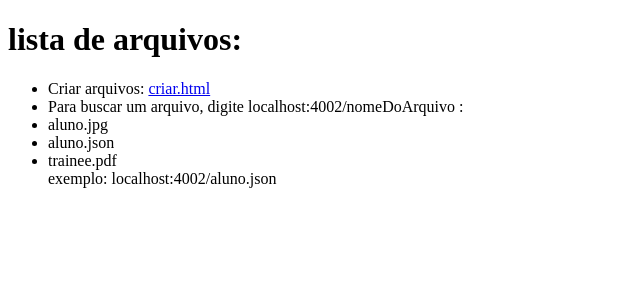
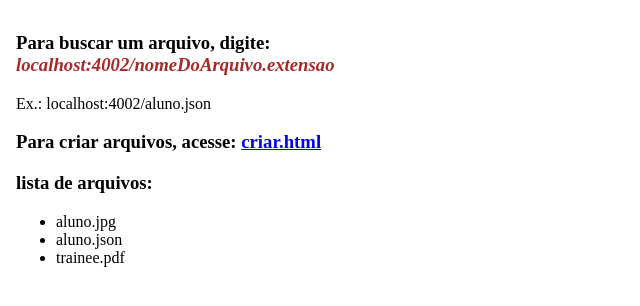
Before and after one commit to ytallobruno/entrega-arquivos, a website: page archive/index.html in a window 1280 px wide. Shown: the whole page, without its empty margins (0-640 px from the left). Drawn offline with Linux system fonts and the light colour scheme.

Commit message:
feat: ajuste em espaçamento e texto

```diff
--- a/archive/index.html
+++ b/archive/index.html
@@ -5,16 +5,30 @@
         <meta http-equiv="X-UA-Compatible" content="IE=edge" />
         <meta name="viewport" content="width=device-width, initial-scale=1.0" />
         <title>LISTA</title>
+        <style>
+            body {
+                margin: 2rem 0 0 1rem;
+            }
+            em {
+                color: brown;
+            }
+        </style>
     </head>
     <body>
-        <h1>lista de arquivos:</h1>
+        <h3>
+            Para buscar um arquivo, digite:<br />
+            <em>localhost:4002/nomeDoArquivo.extensao</em>
+        </h3>
+        <span>Ex.: localhost:4002/aluno.json</span>
+        <h3>
+            Para criar arquivos, acesse: <a href="/criar.html">criar.html</a>
+        </h3>
+
+        <h3>lista de arquivos:</h3>
         <ul>
-            <li>Criar arquivos: <a href="/criar.html">criar.html</a></li>
-            <li>Para buscar um arquivo, digite localhost:4002/nomeDoArquivo :</li>
-            <li> aluno.jpg</li>
-            <li> aluno.json</li>
-            <li> trainee.pdf</li>
-            <span>exemplo: localhost:4002/aluno.json</span>
+            <li>aluno.jpg</li>
+            <li>aluno.json</li>
+            <li>trainee.pdf</li>
         </ul>
     </body>
 </html>
```
